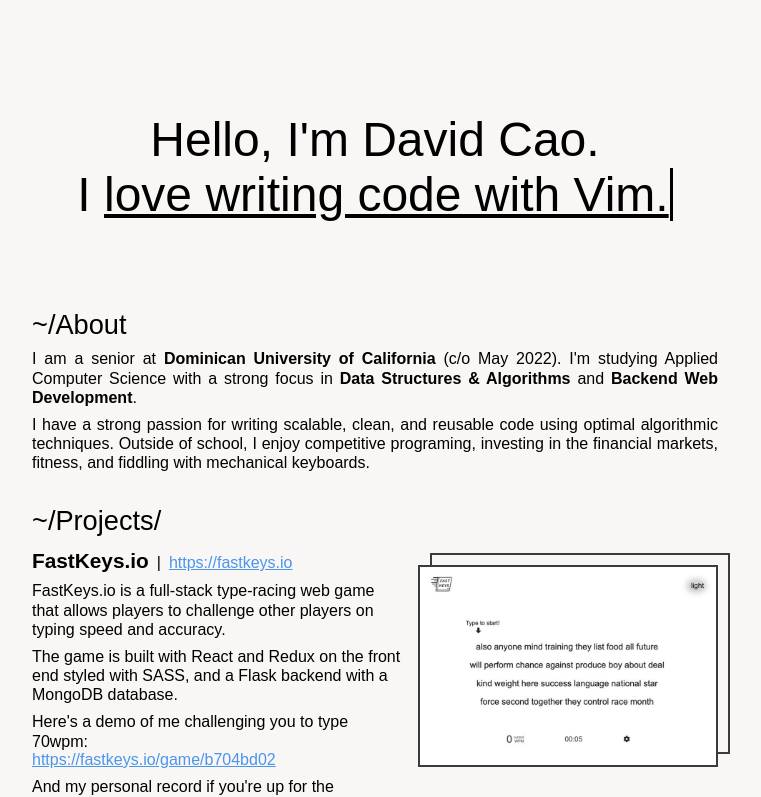
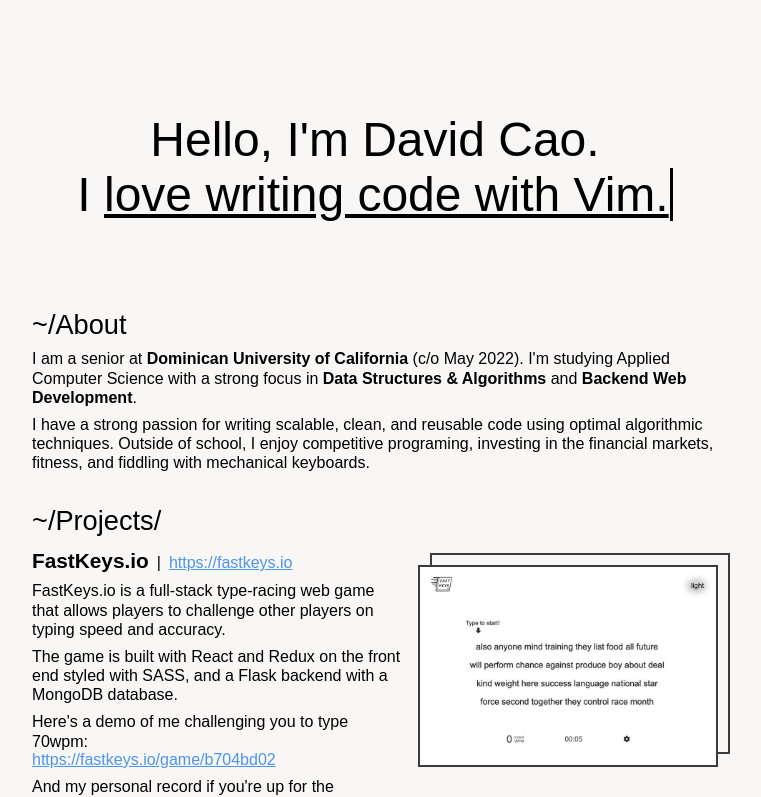
Before and after one commit to davidc360/davidcao.sh, a React (Create React App) app: page / in a window 1280 px wide. Shown: the top 797 px of the page, without its empty margins (265-1026 px from the left). Built offline with nearby package versions, Linux system fonts and the light colour scheme.

Commit message:
border radius

```diff
--- a/src/About.sass
+++ b/src/About.sass
@@ -1,2 +1,2 @@
 .aboutCtn
-    text-align: justify
+    // text-align: justify
--- a/src/Contact.sass
+++ b/src/Contact.sass
@@ -35,4 +35,6 @@
     font-size: 1em
 
 .border
+    border: none
     border: solid 2px black
+    border-radius: 0
```
